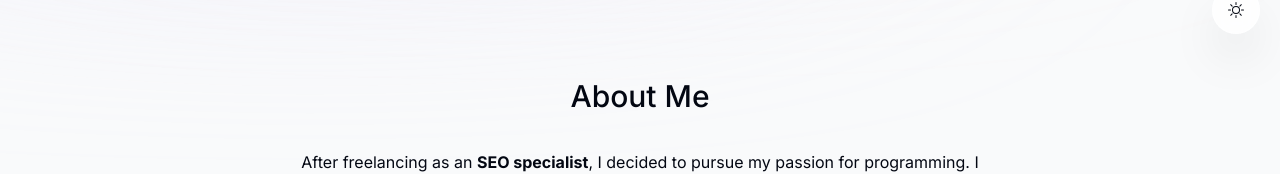
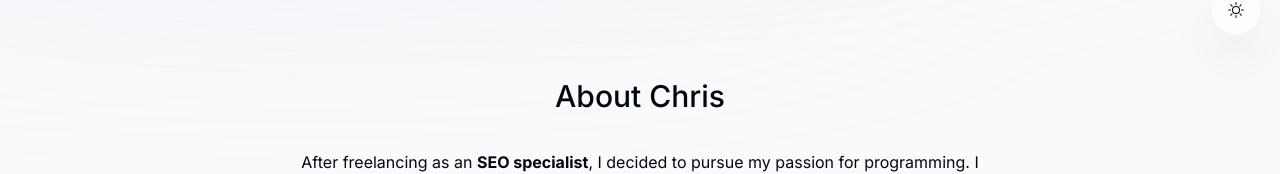
Before and after one commit to chris-is-coding/personal-portfolio, a Next.js app: page / in a window 1280 px wide. Shown: the part 746-920 px from the top of the page. Built offline with nearby package versions, Linux system fonts and the light colour scheme; no server answers.

Commit message:
Ready for Prod

```diff
--- a/components/about.tsx
+++ b/components/about.tsx
@@ -17,7 +17,7 @@ export default function About() {
       transition={{ delay: 0.175 }}
       id="about"
     >
-      <SectionHeading>About me</SectionHeading>
+      <SectionHeading>About Chris</SectionHeading>
       <p className="mb-3">
         After freelancing as an{" "}
         <span className="font-bold">SEO specialist</span>, I decided to pursue my
```
